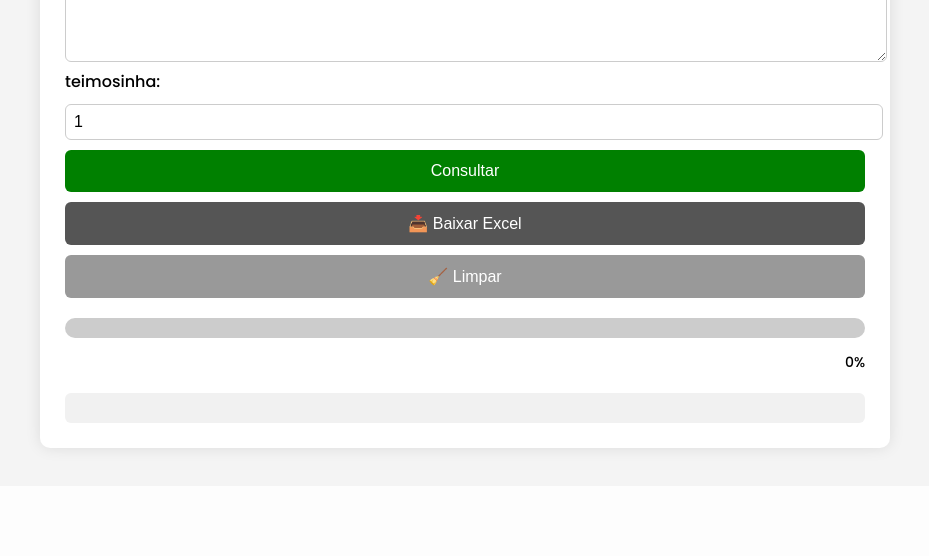
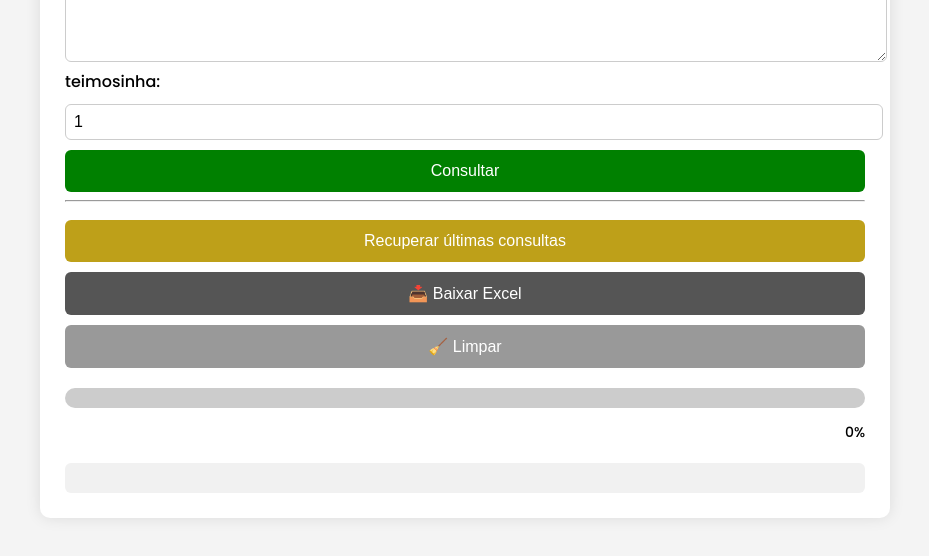
Before and after one commit to YutaIkki/FGTS-SIMULADOR-OFF, a Flask app: page / in a window 1280 px wide. Shown: the part 428-984 px from the top of the page, without its empty margins (175-1104 px from the left). Before the commit the page ends 884 px from the top, so only its background shows below. Run offline with Flask 3, Linux system fonts and the light colour scheme.

Commit message:
Atualizado 17.07 - 13:00

```diff
--- a/app.py
+++ b/app.py
@@ -4,6 +4,9 @@ import pandas as pd
 import io
 import re
 import time
+import sqlite3
+from datetime import datetime
+import os
 
 app = Flask(__name__)
 
@@ -24,6 +27,22 @@ def gerar_token():
     )
     data = response.json()
     return data.get("token")
+
+def init_db():
+    conn = sqlite3.connect("consultas.db")
+    c = conn.cursor()
+    c.execute('''
+        CREATE TABLE IF NOT EXISTS consultas (
+            id INTEGER PRIMARY KEY AUTOINCREMENT,
+            cpf TEXT,
+            resultado TEXT,
+            data TEXT
+        )
+    ''')
+    conn.commit()
+    conn.close()
+
+init_db()
 
 @app.route("/")
 def index():
@@ -87,7 +106,46 @@ def consultar():
 
         resultados.append(resultado_final)
 
+        conn = sqlite3.connect("consultas.db")
+        c = conn.cursor()
+        c.execute("INSERT INTO consultas (cpf, resultado, data) VALUES (?, ?, ?)", (
+            resultado_final["CPF"],
+            resultado_final["Resultado"],
+            datetime.now().strftime("%Y-%m-%d %H:%M:%S")
+        ))
+        conn.commit()
+        conn.close()
+
     return jsonify(resultados)
+
+@app.route("/recuperar-consultas", methods=["GET"])
+def recuperar_consultas():
+    conn = sqlite3.connect("consultas.db")
+    c = conn.cursor()
+    c.execute("SELECT cpf, resultado, data FROM consultas ORDER BY id DESC LIMIT 100")
+    dados = [{"CPF": row[0], "Resultado": row[1], "Data": row[2]} for row in c.fetchall()]
+    conn.close()
+    return jsonify(dados)
+
+os.makedirs("recuperacoes", exist_ok=True)
+
+@app.route("/baixar-recuperadas", methods=["GET"])
+def baixar_recuperadas():
+    conn = sqlite3.connect("consultas.db")
+    c = conn.cursor()
+    c.execute("SELECT cpf, resultado, data FROM consultas ORDER BY id DESC LIMIT 100")
+    rows = c.fetchall()
+    conn.close()
+
+    df = pd.DataFrame(rows, columns=["CPF", "Resultado", "Data"])
+    from datetime import datetime
+
+    data_agora = datetime.now().strftime("%Y-%m-%d_%H-%M-%S")
+    nome_arquivo = f"ultimas_consultas_{data_agora}.xlsx"
+    caminho = os.path.join("recuperacoes", nome_arquivo)
+
+    df.to_excel(caminho, index=False)
+    return send_file(caminho, as_attachment=True)
 
 @app.route("/baixar-excel", methods=["POST"])
 def baixar_excel():
--- a/templates/index.html
+++ b/templates/index.html
@@ -77,7 +77,8 @@
     <div class="container">
         <div style="display: flex; align-items: center; justify-content: space-between; margin-bottom: 20px;">
             <img src="/static/logo.png" alt="Logo" style="height: 150px;">
-            <h1 style="color: green; font-weight: 700; font-size: 45px; margin: 0 auto; text-align: center; flex: 1; padding-right: 95px; font-family: Trebuchet MS;">
+            <h1
+                style="color: green; font-weight: 700; font-size: 45px; margin: 0 auto; text-align: center; flex: 1; padding-right: 95px; font-family: Trebuchet MS;">
                 FGTS FACTA OFFLINE
             </h1>
         </div>
@@ -88,12 +89,17 @@
         <input type="number" id="tentativas" value="1" min="1" max="15">
 
         <button onclick="consultar()">Consultar</button>
+        <hr>
+        <button type="button" style="background-color: rgba(185, 153, 7, 0.925);"
+            onclick="recuperarConsultas()">Recuperar últimas consultas</button>
+        <button id="btnBaixarRecuperadas" style="display: none;" onclick="baixarRecuperadas()">Baixar Excel</button>
+        <div id="consultasRecuperadas"></div>
         <button onclick="baixarExcel()" style="background: #555;">📥 Baixar Excel</button>
         <button onclick="limparCampos()" style="background: #999;">🧹 Limpar</button>
 
         <div style="margin-top: 20px;">
             <div style="height: 20px; background: #ccc; border-radius: 10px; overflow: hidden;">
-                <div id="progressBar" style="width: 0%; height: 100%; background: green;"></div>
+                <div id="progressBar" style="width: 0%; height: 100%; background: rgb(0, 128, 107);"></div>
             </div>
             <p id="progressText" style="text-align: right; font-size: 14px;">0%</p>
         </div>
@@ -175,8 +181,33 @@
             document.getElementById("result").innerHTML = "";
             document.getElementById("progressBar").style.width = "0%";
             document.getElementById("progressText").innerText = "0%";
+            document.getElementById("consultasRecuperadas").innerHTML = "";
+            document.getElementById("btnBaixarRecuperadas").style.display = "none";
             resultadosGerais = [];
         }
+    </script>
+
+    <script>
+            function recuperarConsultas() {
+                fetch("/recuperar-consultas")
+                    .then(res => res.json())
+                    .then(data => {
+                        const div = document.getElementById("consultasRecuperadas");
+                        div.innerHTML = "<h3>Últimas Consultas:</h3>";
+                        data.forEach(res => {
+                            div.innerHTML += `<p><b>CPF:</b> ${res.CPF} | <b>Resultado:</b> ${res.Resultado} | <b>Data:</b> ${res.Data}</p>`;
+                        });
+                        document.getElementById("btnBaixarRecuperadas").style.display = "inline-block";
+                    })
+                    .catch(err => {
+                        alert("Erro ao recuperar consultas.");
+                        console.error(err);
+                    });
+            }
+
+            function baixarRecuperadas() {
+                window.location.href = "/baixar-recuperadas";
+            }
     </script>
 
 </body>
```
Also changed, not shown: database.py (added, +15 -0 lines), consultas.db (added).
